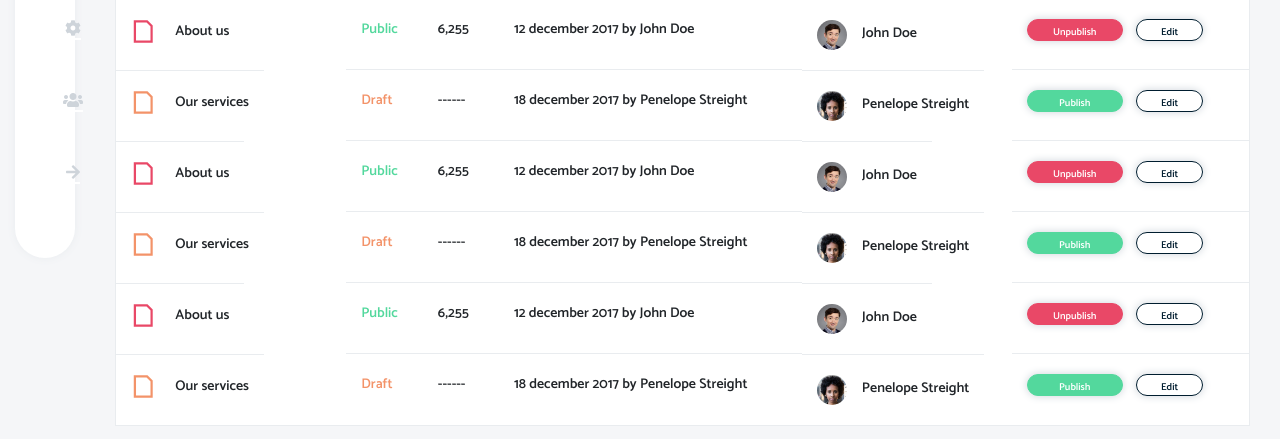
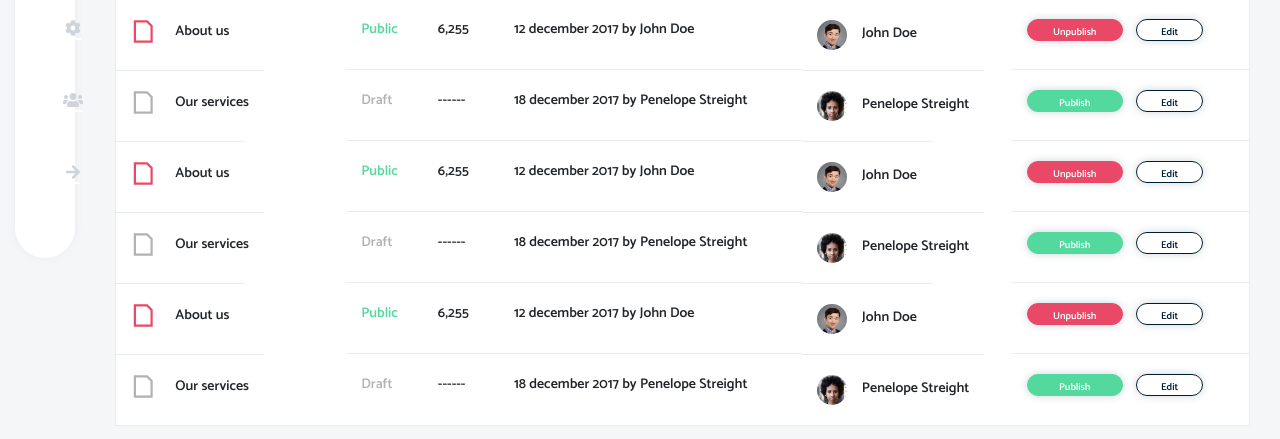
Before and after one commit to nadaelgeziry/Orisons, a website: page pages.html in a window 1280 px wide. Shown: the part 401-840 px from the top of the page. Drawn offline with nearby package versions, Linux system fonts and the light colour scheme; files whose address does not match are found by name.

Commit message:
Changed draft colors

```diff
--- a/src/scss/_pages-table.scss
+++ b/src/scss/_pages-table.scss
@@ -51,7 +51,7 @@ th.pages-table__head-title {
 }
 
 .page-table__icon-unpublished {
-    color: $orange;
+    color: $gray-600;
 }
 
 .pages-table_status-public {
@@ -59,7 +59,7 @@ th.pages-table__head-title {
 }
 
 .pages-table_status-draft {
-    color: $orange;
+    color: $gray-600;
 }
 
 .table-image {
```
Also changed, not shown: dist/css/base.css.
